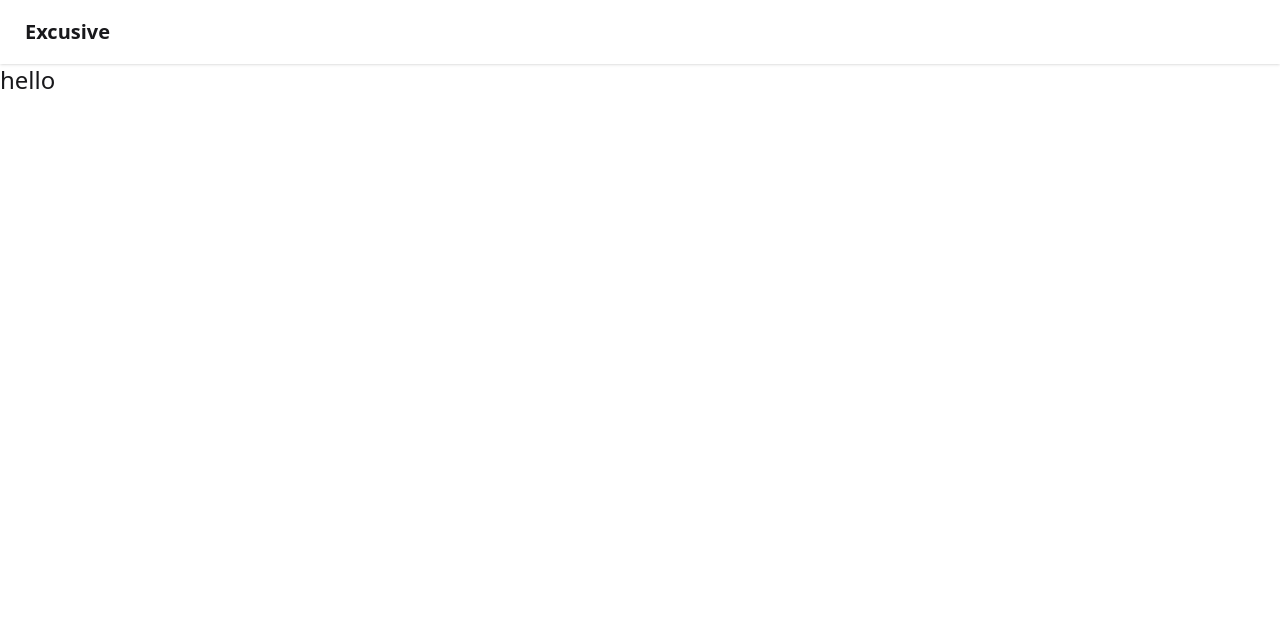
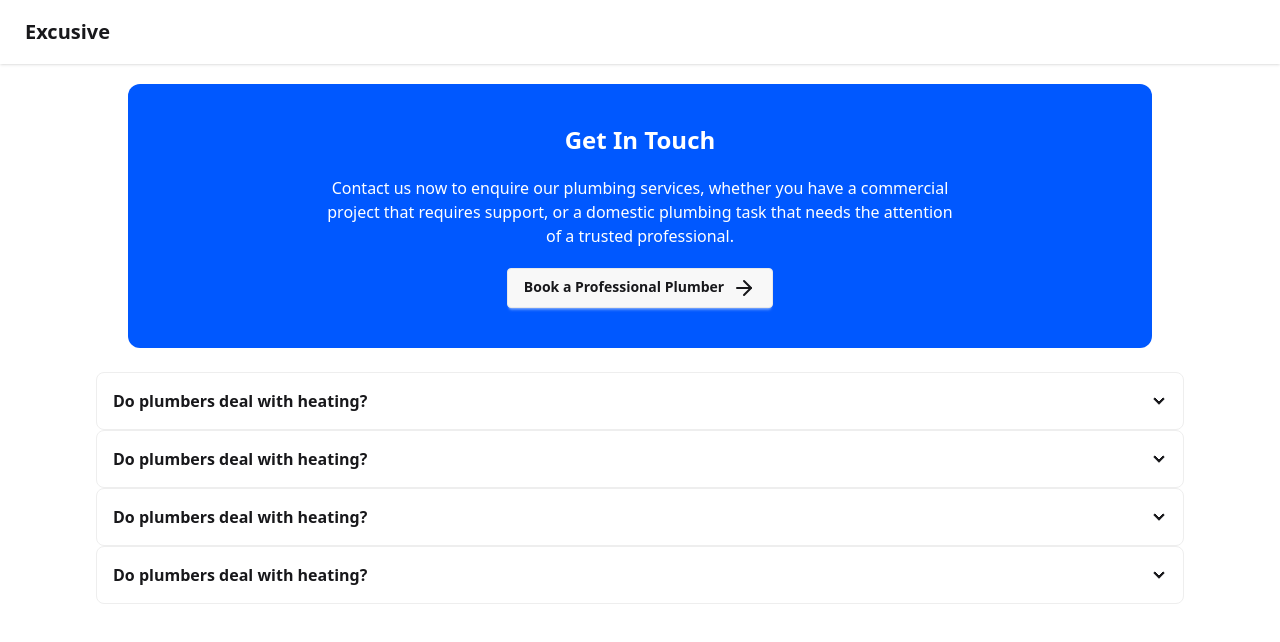
Before and after one commit to tanvirabsur/task-1, a React (Vite) app: page / in a window 1280 px wide. Shown: the top 642 px of the page. Built offline with nearby package versions, Linux system fonts and the light colour scheme.

Commit message:
complate task

```diff
--- a/package.json
+++ b/package.json
@@ -11,6 +11,7 @@
   },
   "dependencies": {
     "@tailwindcss/vite": "^4.1.13",
+    "lucide-react": "^0.544.0",
     "react": "^19.1.1",
     "react-dom": "^19.1.1",
     "tailwindcss": "^4.1.13"
--- a/src/App.jsx
+++ b/src/App.jsx
@@ -1,3 +1,5 @@
+import Box from "./components/Box"
+import FAq from "./components/FAq"
 import Navbar from "./components/Navbar"
 
 function App() {
@@ -5,8 +7,11 @@ function App() {
 
   return (
     <>
-      <Navbar/>
-      <p className="text-2xl">hello</p>
+      <Navbar />
+
+      <Box/>
+    <br />
+      <FAq />
     </>
   )
 }
--- a/src/components/Box.jsx
+++ b/src/components/Box.jsx
@@ -1,9 +1,13 @@
+import { ArrowRight } from 'lucide-react';
 import React from 'react';
 
 const Box = () => {
+    //
     return (
-        <div>
-
+        <div className='flex justify-center flex-col items-center gap-5 bg-[#0058FF] p-10 rounded-xl lg:w-[80%] md:w-[90%] w-[95%] mx-auto'>
+            <p className='text-2xl font-bold text-white'>Get In Touch</p>
+            <p className='w-2/3 text-center text-white'>Contact us now to enquire our plumbing services, whether you have a commercial project that requires support, or a domestic plumbing task that needs the attention of a trusted professional.</p>
+            <button className='btn block'><span className='flex gap-2'>Book a Professional Plumber<ArrowRight /></span></button>
         </div>
     );
 };
--- a/src/components/FAq.jsx
+++ b/src/components/FAq.jsx
@@ -2,10 +2,30 @@ import React from 'react';
 
 const FAq = () => {
     return (
-        <div tabIndex={0} className="collapse collapse-arrow bg-base-100 border-base-300 border">
-            <div className="collapse-title font-semibold">How do I create an account?</div>
-            <div className="collapse-content text-sm">
-                Click the "Sign Up" button in the top right corner and follow the registration process.
+        <div className='w-[98%] mx-auto lg:w-[85%] md:w-[90%]'>
+            <div tabIndex={0} className="collapse collapse-arrow bg-base-100 border-base-300 border">
+                <div className="collapse-title font-semibold">Do plumbers deal with heating?</div>
+                <div className="collapse-content text-sm">
+                    Some of our local plumbers are also gas registered and experienced working on heating systems, bathrooms and kitchens.
+                </div>
+            </div>
+            <div tabIndex={0} className="collapse collapse-arrow bg-base-100 border-base-300 border">
+                <div className="collapse-title font-semibold">Do plumbers deal with heating?</div>
+                <div className="collapse-content text-sm">
+                    Some of our local plumbers are also gas registered and experienced working on heating systems, bathrooms and kitchens.
+                </div>
+            </div>
+            <div tabIndex={0} className="collapse collapse-arrow bg-base-100 border-base-300 border">
+                <div className="collapse-title font-semibold">Do plumbers deal with heating?</div>
+                <div className="collapse-content text-sm">
+                    Some of our local plumbers are also gas registered and experienced working on heating systems, bathrooms and kitchens.
+                </div>
+            </div>
+            <div tabIndex={0} className="collapse collapse-arrow bg-base-100 border-base-300 border">
+                <div className="collapse-title font-semibold">Do plumbers deal with heating?</div>
+                <div className="collapse-content text-sm">
+                    Some of our local plumbers are also gas registered and experienced working on heating systems, bathrooms and kitchens.
+                </div>
             </div>
         </div>
     );
--- a/src/components/Navbar.jsx
+++ b/src/components/Navbar.jsx
@@ -2,7 +2,7 @@ import React from 'react';
 
 const Navbar = () => {
     return (
-        <div className="navbar bg-base-100 shadow-sm">
+        <div className="navbar bg-base-100 shadow-sm mb-5">
             <a className="btn btn-ghost text-xl">Excusive</a>
         </div>
     );
```
Also changed, not shown: 1 other file (tests, documents, lock files or other folders).
